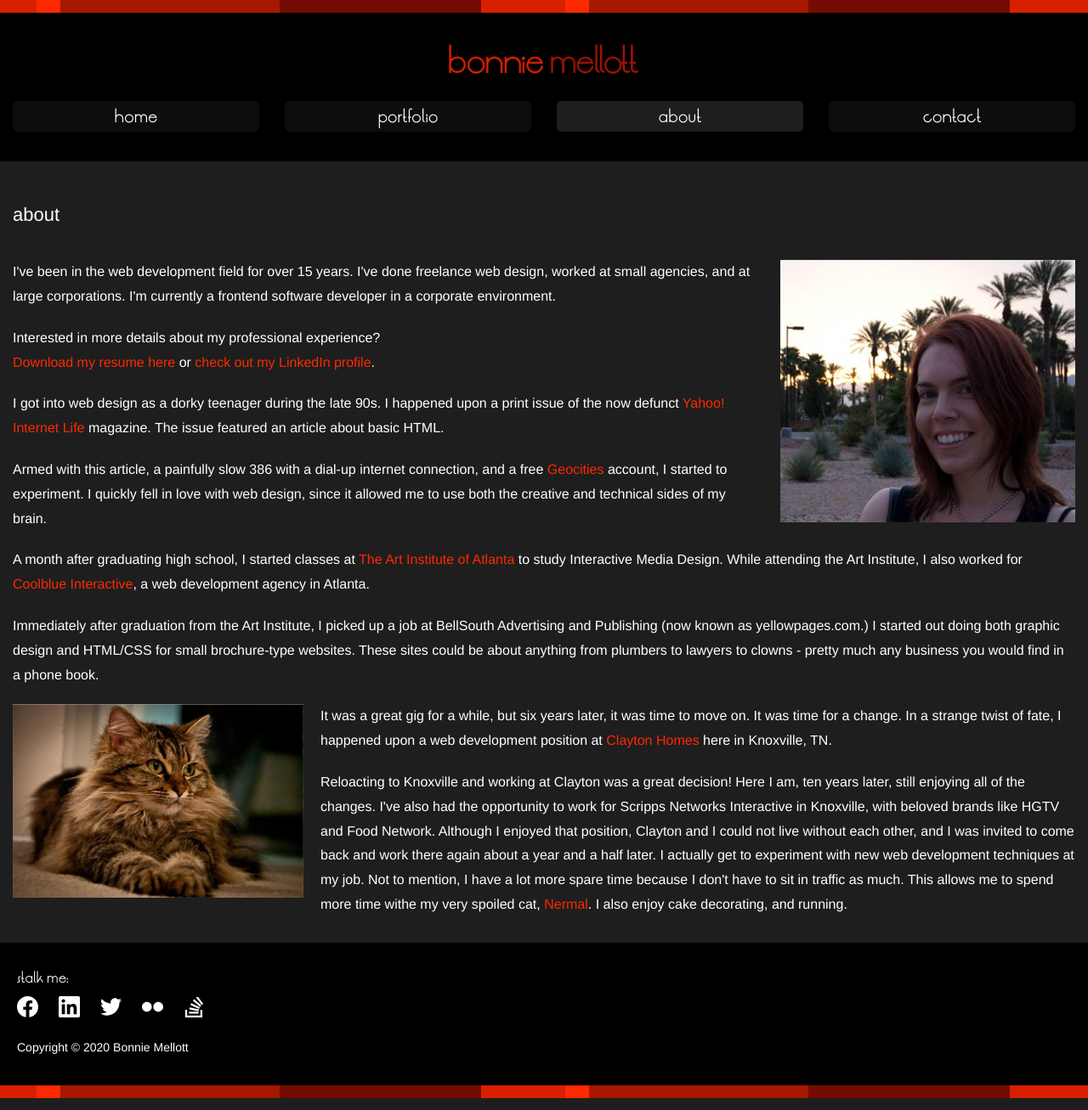
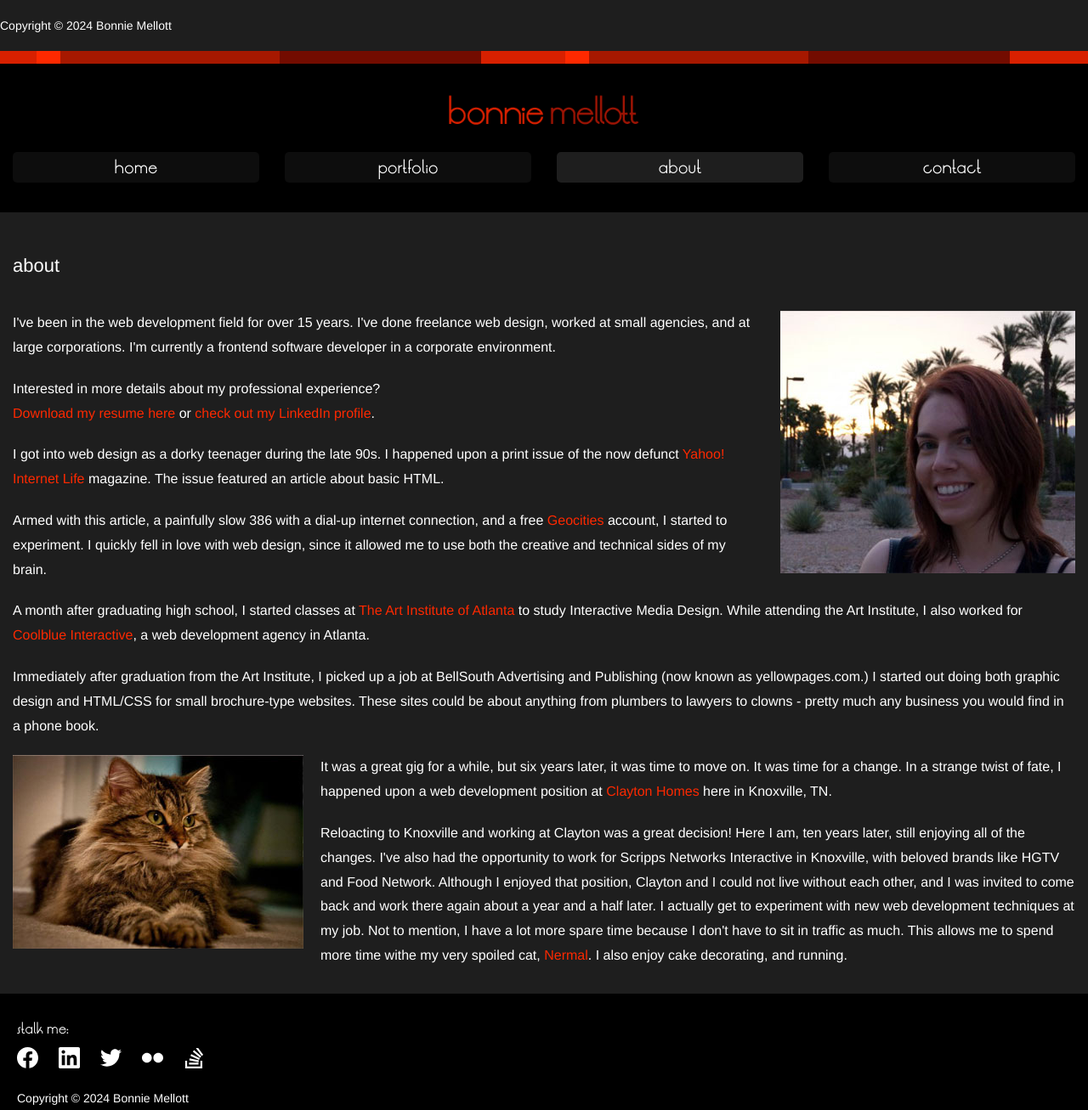
Before and after one commit to violetcrumble/violetcrumble.github.io, a plain HTML site: page about.html in a window 1280 px wide. Shown: the top 1307 px of the page at 85% size. Drawn offline with nearby package versions, Linux system fonts and the light colour scheme.

Commit message:
updating resume and dates

```diff
--- a/about.html
+++ b/about.html
@@ -1,4 +1,4 @@
-<!DOCTYPE html>
+<div class="copyright">Copyright &copy; <script>document.write(new Date().getFullYear())</script> Bonnie Mellott</div><!DOCTYPE html>
 <head>
 <title>Bonnie Mellott - Web Design Knoxville</title>
 <meta name="keywords" content="web site design, knoxville web designer, knoxville web developer, web development knoxville, web sites, web page, graphic design, interface design, search engine optimization, seo, html, css, mobile web development" />
@@ -101,7 +101,7 @@
                     <svg role="img" viewBox="0 0 24 24" xmlns="http://www.w3.org/2000/svg"><title>Stack Overflow icon</title><path d="M18.986 21.865v-6.404h2.134V24H1.844v-8.539h2.13v6.404h15.012zM6.111 19.731H16.85v-2.137H6.111v2.137zm.259-4.852l10.48 2.189.451-2.07-10.478-2.187-.453 2.068zm1.359-5.056l9.705 4.53.903-1.95-9.706-4.53-.902 1.936v.014zm2.715-4.785l8.217 6.855 1.359-1.62-8.216-6.853-1.35 1.617-.01.001zM15.751 0l-1.746 1.294 6.405 8.604 1.746-1.294L15.749 0h.002z"/></svg>
                 </a>
         </div>
-        <div class="copyright">Copyright &copy; 2020 Bonnie Mellott</div>
+        <div class="copyright">Copyright &copy; <script>document.write(new Date().getFullYear())</script> Bonnie Mellott</div>
 </footer>
 
 </body>
```
Also changed, not shown: contact.html (+1 -1 lines), index.html (+2 -2 lines), portfolio.html (+2 -2 lines), project-component-library.html (+1 -1 lines), project-consumer-affairs.html (+1 -1 lines), project-drag-and-drop.html (+1 -1 lines), project-ev-101.html (+1 -1 lines), project-festivus-invite.html (+1 -1 lines), project-home-sale-flyer.html (+1 -1 lines), project-oregon-trail.html (+1 -1 lines), project-retail-responsive.html (+1 -1 lines), 1 other file.
